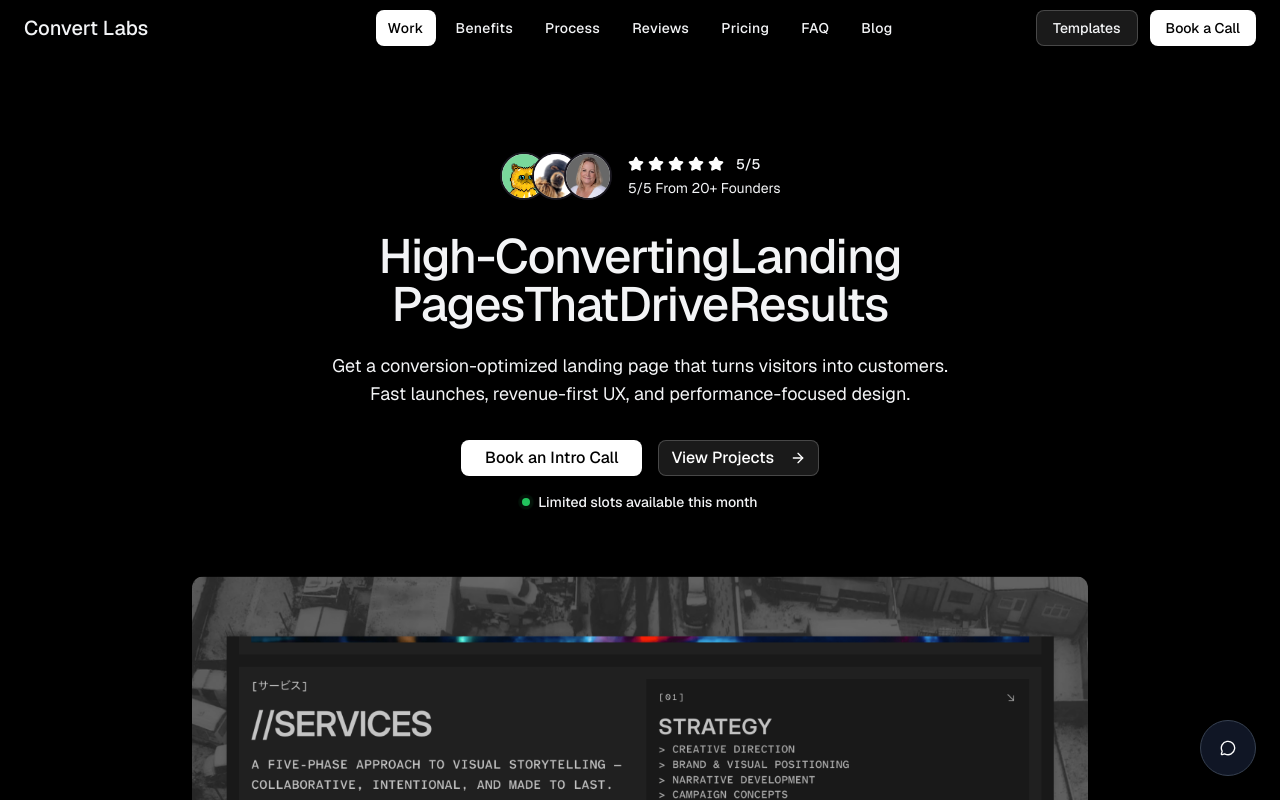
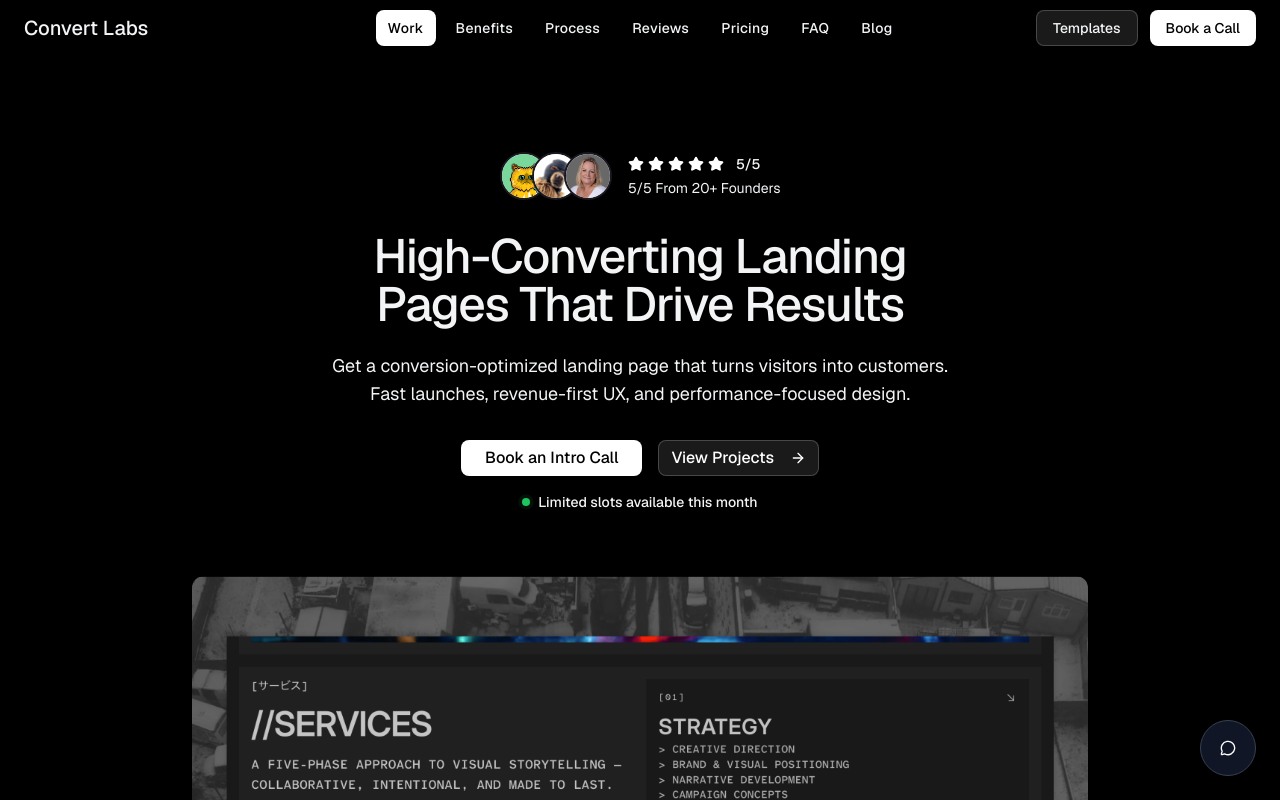
Before and after one commit to actanonverbos/cv_labs_website, a Next.js app: page / in a window 1280 px wide. Shown: the top 800 px of the page. Built offline with nearby package versions, Linux system fonts and the light colour scheme.

Commit message:
Refactor StaggeredText component structure for improved readability
- Wrapped motion.span in a regular span to enhance the component's structure.
- Maintained existing animation and styling functionality while improving code clarity.

```diff
--- a/src/components/staggered-text.tsx
+++ b/src/components/staggered-text.tsx
@@ -61,14 +61,15 @@ export function StaggeredText({
         const isLast = index === words.length - 1
 
         return (
-          <motion.span
-            key={index}
-            variants={wordVariants}
-            className={`animated-word ${isHighlighted ? highlightClassName : ""}`}
-          >
-            {word}
+          <span key={index}>
+            <motion.span
+              variants={wordVariants}
+              className={`animated-word ${isHighlighted ? highlightClassName : ""}`}
+            >
+              {word}
+            </motion.span>
             {!isLast && " "}
-          </motion.span>
+          </span>
         )
       })}
     </motion.span>
```
